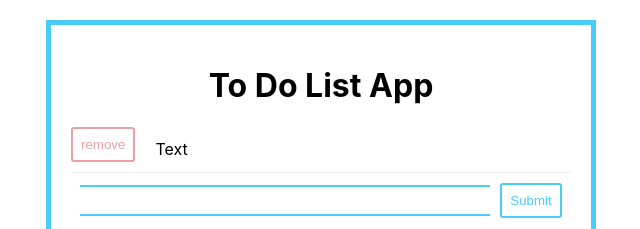
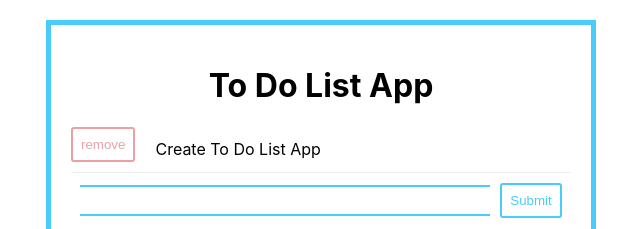
Before and after one commit to wetech16/react-to-do-list-app, a React (Create React App) app in the folder my-app/: page / in a window 1280 px wide. Shown: the top 229 px of the page, without its empty margins (319-959 px from the left). Built offline with nearby package versions, Linux system fonts and the light colour scheme.

Commit message:
-passing props to items

```diff
--- a/my-app/src/App.js
+++ b/my-app/src/App.js
@@ -1,14 +1,15 @@
-import React from 'react';
+import React, { useState } from 'react';
 import './App.css';
 import ToDoItem from './components/ToDoItem';
 import ToDoInputBox from './components/ToDoInputBox';
 
 function App() {
+  const [toDoText, setToDoText] = useState('Create To Do List App')
   return (
     <div className="App">
       <div className="todo-wrapper" >
         <h1>To Do List App</h1>
-        <ToDoItem />
+        <ToDoItem toDoText={toDoText}/>
         <ToDoInputBox />
       </div>
     </div>
--- a/my-app/src/components/ToDoItem.js
+++ b/my-app/src/components/ToDoItem.js
@@ -1,11 +1,11 @@
 import React from 'react'
 import '../assets/css/todoitem.css'
 
-export default () => {
+export default ({toDoText}) => {
     return(
         <div className="todoWrapper">
             <button className="removeTodo" onClick={""}>remove</button>
-            <div>Text</div>
+            <div>{toDoText}</div>
         </div>
     );
 }
```
